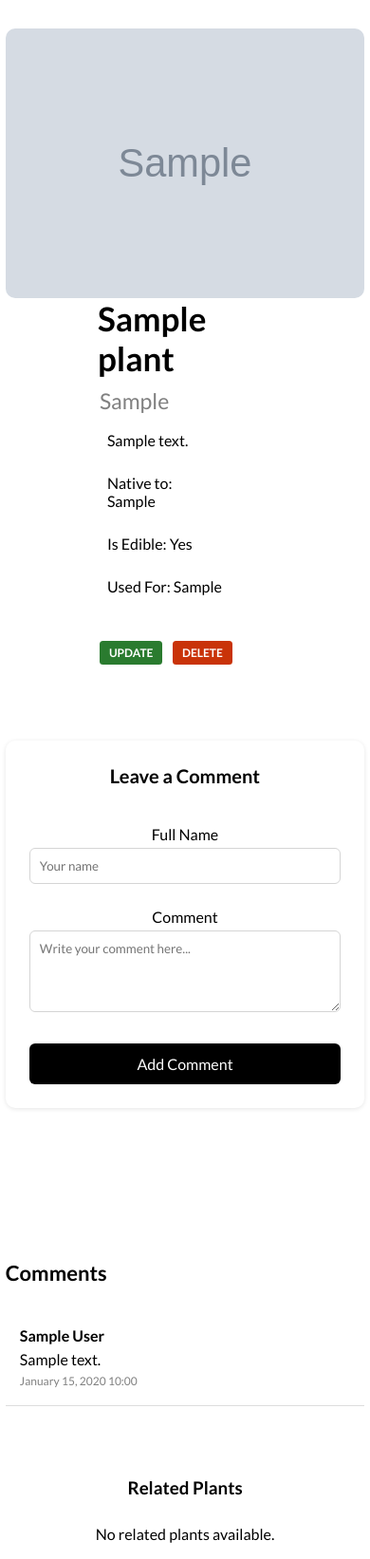
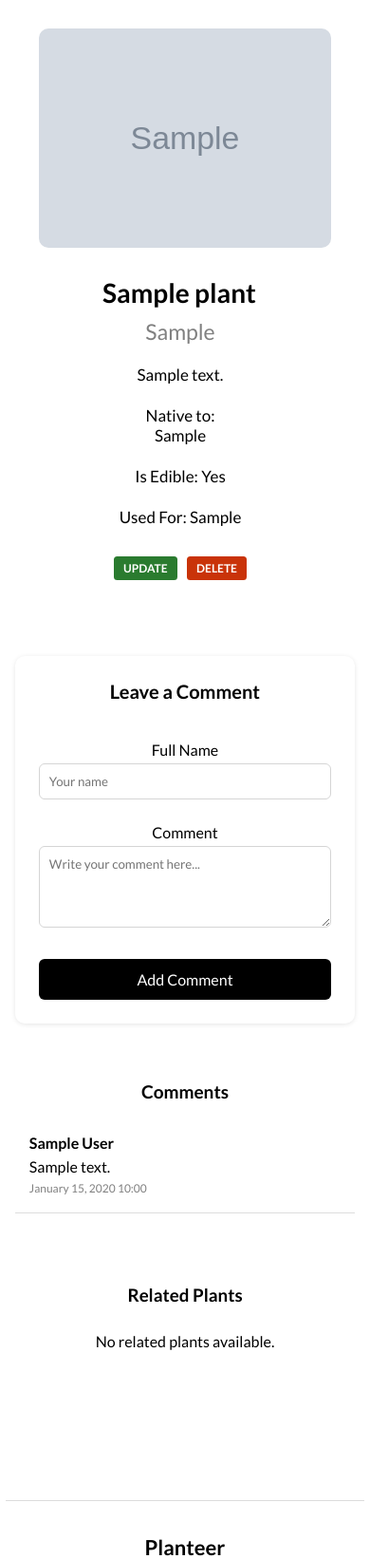
Before and after one commit to T-Python-25-June-15/LAB-ORM-PLANTEER, a Django app: page /plants/1/detail/ in a window 390 px wide. Shown: the part 120-1762 px from the top of the page at 95% size. Run offline with Django 5.2, Linux system fonts and the light colour scheme; tables that the repository leaves empty hold one stand-in row (values such as "Sample post"); grey boxes marked "Sample" are stand-in pictures.

Commit message:
Finished the responsive design for detail page

```diff
--- a/Planteer/plants/static/css/detail.css
+++ b/Planteer/plants/static/css/detail.css
@@ -1,4 +1,4 @@
-.detail-container {
+.content {
     display: flex;
     flex-direction: column;
     justify-content: center;
@@ -89,6 +89,77 @@
     margin: 10px 0;
 }
 
+@media (max-width:1150px){
+    .plant-detail img {
+    width: 450px;
+    margin-left: 50px;
+    }
+
+    .plant-detail .info {
+        margin-left: 50px;
+    }
+
+}
+
+@media (max-width:850px){
+    .plant-detail img {
+    width: 400px;
+    margin-left: 50px;
+    }
+
+    .plant-detail .info {
+        margin-left: 50px;
+    }
+
+}
+
+@media (max-width:768px){
+
+    .plant-detail{
+        display: flex;
+        flex-direction: column;
+        justify-content: center;
+        align-items: center;
+        height: 50%;
+        row-gap: 30px;
+        padding-inline: 25px;
+    }
+
+    .plant-detail img {
+        max-width: 500px;
+        margin-left: 0;
+    }
+
+    .plant-detail .info {
+        text-align: center;
+        margin-left: 0;
+        display: flex;
+        flex-direction: column;
+        justify-content: center;
+        align-items: center;
+        width: 100%;
+    }
+
+    .plant-detail .info p {
+        margin: 5px 0;
+        font-size: 17px;
+    }
+
+    .plant-detail .info .update-delete {
+        margin-top: 20px;
+    }
+}
+
+@media (max-width:550px){
+    .plant-detail .info h2{
+        font-size: 28px;
+    }
+    .plant-detail .info p{
+        margin: 3px 0;
+
+    }
+}
+
 /* Comment Form */
 .comment {
     display: flex;
@@ -149,14 +220,13 @@
 }
 
 .comments-list {
-    margin-top: 160px;
+    margin-top: 60px;
     width: 100%;
 }
 
 .comments-list h3 {
-    font-size: 22px;
-    margin-bottom: 25px;
-    text-align: left;
+    font-size: 19px;
+    margin-bottom: 15px;
 }
 
 .comment-detail {
@@ -250,3 +320,157 @@
         width: 90%;
     }
 }
+
+
+@media (max-width: 768px) {
+    .content .cards {
+        flex-direction: column;
+        align-items: center;
+    }
+
+    .content .cards .card {
+        width: 90%;
+        height: auto;
+    }
+
+    .content .cards .card img {
+        height: 180px;
+        position: relative;
+    }
+
+    .content .cards .card .texts {
+        position: relative;
+        height: auto;
+        margin-top: 10px;
+    }
+}
+
+@media(max-width: 1260px){
+    .content .cards .card { width: 330px; }
+    .content .cards .card .texts {
+        height: 40%;
+    }
+    .content .cards .card img {
+        height:60%;
+    }
+}
+@media(max-width: 1220px){
+    .content .cards .card { width: 310px; }
+    .content .cards .card .texts {
+        height: 40%;
+    }
+    .content .cards .card img {
+        height:60%;
+    }
+}
+@media(max-width: 1150px){
+    .content .cards .card { width: 300px; }
+    .content .cards .card .texts {
+        height: 40%;
+    }
+    .content .cards .card img {
+        height:60%;
+    }
+}
+@media(max-width: 1110px){
+    .content .cards .card { width: 290px; }
+    .content .cards .card .texts {
+        height: 40%;
+    }
+    .content .cards .card img {
+        height:60%;
+    }
+}
+@media(max-width: 1076px){
+    .content .cards .card { width: 280px; }
+    .content .cards .card .texts {
+        height: 40%;
+    }
+    .content .cards .card img {
+        height:60%;
+    }
+}
+@media(max-width: 1040px){
+    .content .cards .card { width: 270px; }
+    .content .cards .card .texts {
+        height: 40%;
+    }
+    .content .cards .card img {
+        height:60%;
+    }
+}
+@media(max-width: 1005px){
+    .content .cards .card { width: 260px; }
+    .content .cards .card .texts {
+        height: 40%;
+    }
+    .content .cards .card img {
+        height:60%;
+    }
+}
+@media(max-width: 970px){
+    .content .cards .card {
+        width: 250px;
+         }
+    .content .cards .card .texts {
+        height: 40%;
+    }
+    .content .cards .card img {
+        height:60%;
+    }
+
+
+}
+@media(max-width: 935px){
+    .content .cards { justify-content: flex-start; }
+    .content .cards .card {
+        width: 342px;
+         }
+    .content .cards .card .texts {
+        height: 40%;
+    }
+    .content .cards .card img {
+        height:60%;
+    }
+
+    .content {
+        position: relative;
+        left: 50%;
+        transform: translateX(-50%);
+        padding-inline:10px ;
+    }
+}
+@media(max-width: 798px){
+    .content {
+        position: static;
+        left: 0;
+        transform: none;
+        padding-inline: 10px;
+    }
+
+    .content .cards {
+        position: static;
+        left: 0;
+        transform: none;
+        justify-content: center;
+        width: 100%;
+        flex-direction: column;
+        align-items: center;
+    }
+
+    .content .cards .card {
+        width: 90%;
+        height: auto;
+    }
+
+    .content .cards .card img {
+        width: 100%;
+        height: auto;
+    }
+}
+
+@media (max-width:502px){
+    .content .cards .card .texts p{
+        margin-left: -7px;
+    }
+}
--- a/Planteer/plants/templates/plants/detail.html
+++ b/Planteer/plants/templates/plants/detail.html
@@ -12,7 +12,7 @@
 
 {% block content %}
 
-<div class="detail-container">
+<div class="content">
     <div class="plant-detail">
         <img src="{{ plant.poster.url }}" alt="{{ plant.title }}" width="400">
         <div class="info">
```
Also changed, not shown: Planteer/plants/static/css/all.css.
